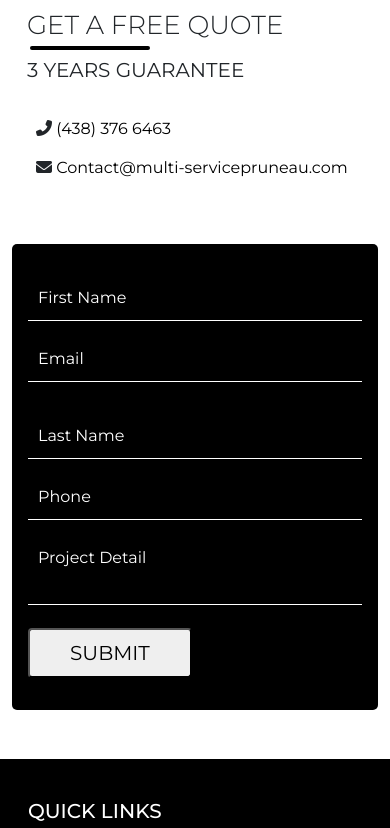
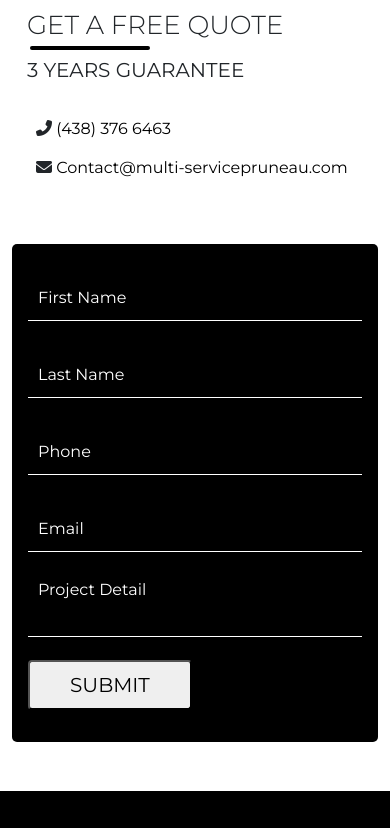
Before and after one commit to Ejazali96/Multi-service, a plain HTML site: page contact-us.html in a window 390 px wide. Shown: the part 630-1458 px from the top of the page. Drawn offline with nearby package versions, Linux system fonts and the light colour scheme.

Commit message:
contact us form

```diff
--- a/contact-us.html
+++ b/contact-us.html
@@ -100,23 +100,24 @@
 
             <div class="contact-form mt-5 mb-5 margin-top-10">
                 <div class="row">
-                    <div class="col-md-6">
+                    <div class="contact-card">
                         <div class="form-group">
                             <input type="text" placeholder="First Name">
                         </div>
-                        <div class="form-group">
-                            <input type="email" placeholder="Email">
-                        </div>
-                    </div>
-                    <div class="col-md-6">
                         <div class="form-group">
                             <input type="text" placeholder="Last Name">
                         </div>
                         <div class="form-group">
                             <input type="tel" placeholder="Phone">
                         </div>
+                        <div class="form-group">
+                            <input type="email" placeholder="Email">
+                        </div>
+
+
                     </div>
-                    <div class="form-group">
+
+                    <div class="form-group col-md-10">
                       <textarea name="" placeholder="Project Detail" id=""></textarea>
                     </div>
                     <div class="form-group">
--- a/css/style.css
+++ b/css/style.css
@@ -484,7 +484,21 @@ footer{
 .title{
   margin-left: 1.5rem;
 }
+.form-group {
+  width: 40%;
+}
+.contact-card{
+  display: flex;
+  gap: 20px;
+  flex-wrap: wrap;
+}
 @media (max-width: 575.98px) {
+  .form-group {
+    width: 100%;
+}
+.contact-card {
+  gap: 0px;
+}
   .wrap-flex{
     flex-wrap: wrap;
   }
```
